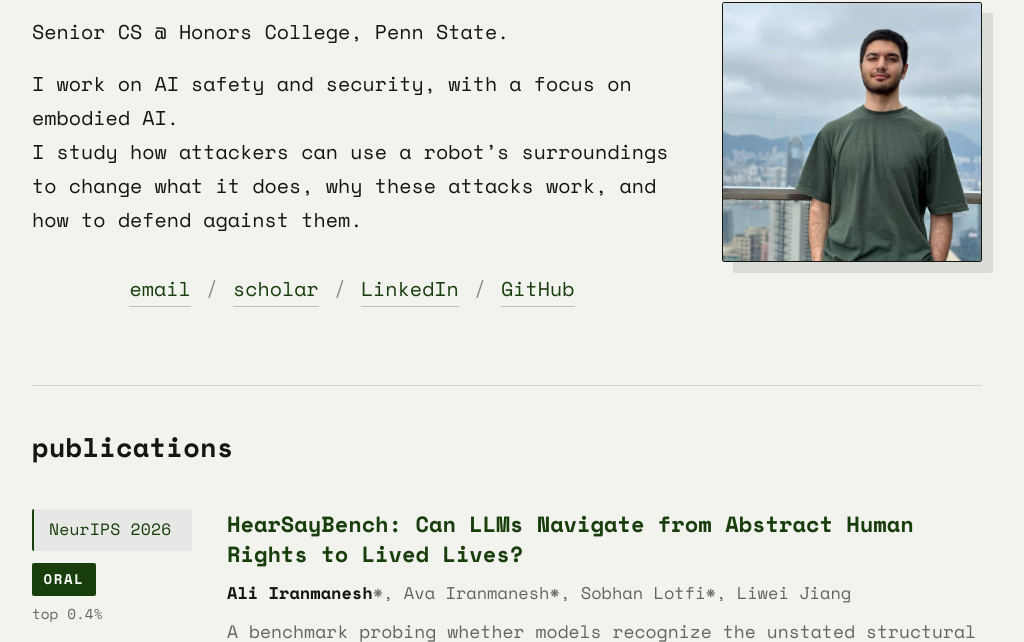
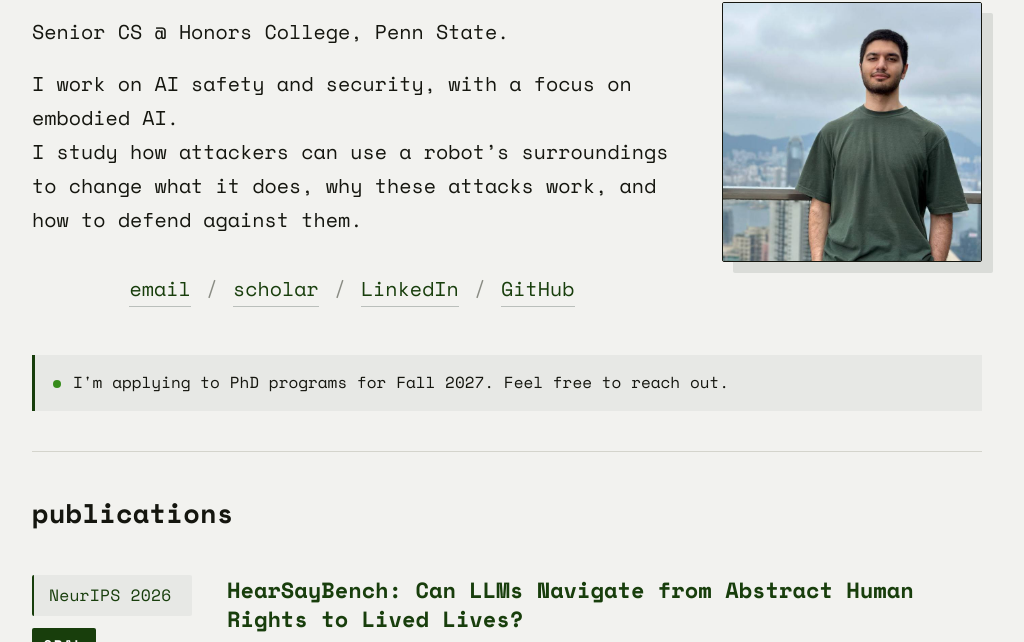
Before and after one commit to Aliiiranmanesh/Aliiiranmanesh.github.io, a plain HTML site: page index.html in a window 1280 px wide. Shown: the part 152-794 px from the top of the page, without its empty margins (133-1157 px from the left). Drawn offline with nearby package versions, Linux system fonts and the light colour scheme.

Commit message:
Add PhD application announcement below contact links

```diff
--- a/index.html
+++ b/index.html
@@ -54,6 +54,11 @@
         </a>
       </div>
     </section>
+
+    <p class="application-note">
+      <span class="application-note-dot" aria-hidden="true"></span>
+      <span>I'm applying to PhD programs for Fall 2027. Feel free to reach out.</span>
+    </p>
 
     <section class="section">
       <h2 class="section-heading">Publications</h2>
--- a/style.css
+++ b/style.css
@@ -75,7 +75,7 @@ a:focus-visible {
   grid-template-columns: minmax(0, 1fr) 260px;
   gap: 2.5rem;
   align-items: center;
-  margin-bottom: 2.5rem;
+  margin-bottom: 1.5rem;
 }
 
 .brand-name {
@@ -139,6 +139,29 @@ a:focus-visible {
 }
 
 .contact-row .sep { color: var(--text-muted); }
+
+.application-note {
+  display: flex;
+  align-items: baseline;
+  gap: 0.6rem;
+  margin: 0;
+  padding: 0.75rem 0.9rem;
+  border-left: 3px solid var(--link);
+  background: rgba(59, 74, 67, 0.06);
+  color: var(--text);
+  font-size: 0.8rem;
+  line-height: 1.6;
+}
+
+.application-note-dot {
+  flex: 0 0 0.4rem;
+  width: 0.4rem;
+  height: 0.4rem;
+  border-radius: 50%;
+  background: var(--link-hover);
+}
+
+.application-note + .section { margin-top: 2rem; }
 
 /* ---------- sections ---------- */
 .section { margin-top: 3rem; }
```
